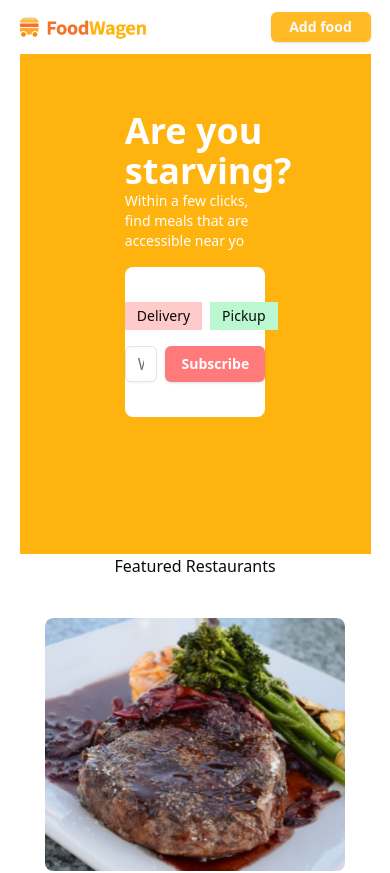
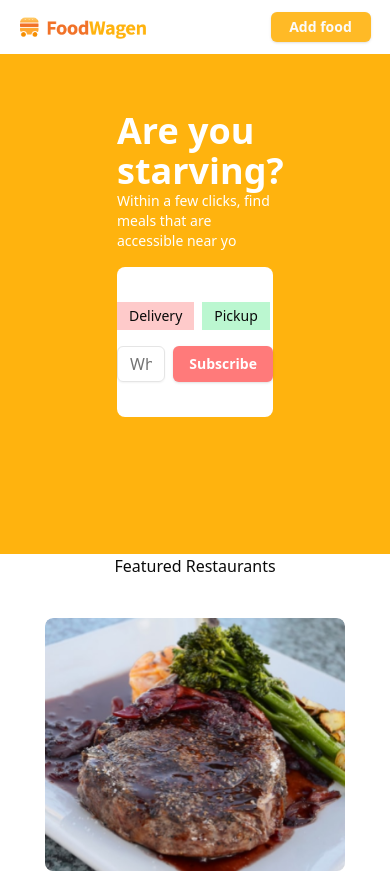
Before and after one commit to netnaho/A2SV_Frontend_Challenge, a Next.js app in the folder a2sv-interview-project/: page / in a window 390 px wide. Shown: the top 873 px of the page. Built offline with nearby package versions, Linux system fonts and the light colour scheme.

Commit message:
refactor layout of Home component for improved responsiveness

```diff
--- a/a2sv-interview-project/src/app/page.tsx
+++ b/a2sv-interview-project/src/app/page.tsx
@@ -9,10 +9,10 @@ import { Input } from "@/components/ui/input";
 export default function Home() {
   return (
     <>
-      <div className="w-[90%] mx-auto">
+      <div className="">
         {/* Nav */}
         <header>
-          <nav className="flex justify-between items-center py-3">
+          <nav className="flex w-[90%] mx-auto justify-between items-center py-3">
             <div>
               <Image src="/logo.png" alt="logo" width={130} height={120} />
             </div>
```
